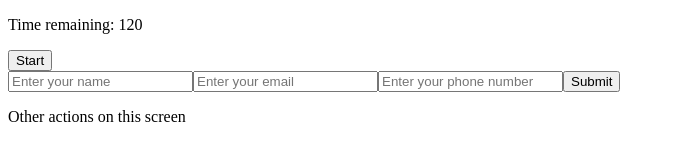
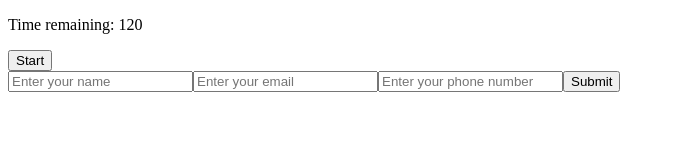
Before and after one commit to Hazem1199/vueTimer2, a plain HTML site: page index.html in a window 1280 px wide. Shown: the whole page, without its empty margins (0-675 px from the left). Drawn offline with nearby package versions, Linux system fonts and the light colour scheme.

Commit message:
14.5.2024

```diff
--- a/index.html
+++ b/index.html
@@ -33,7 +33,6 @@
                 <input type="text" placeholder="Enter your phone number" />
                 <button type="submit">Submit</button>
             </form>
-            <p>Other actions on this screen</p>
         </div>
     </div>
 
```
